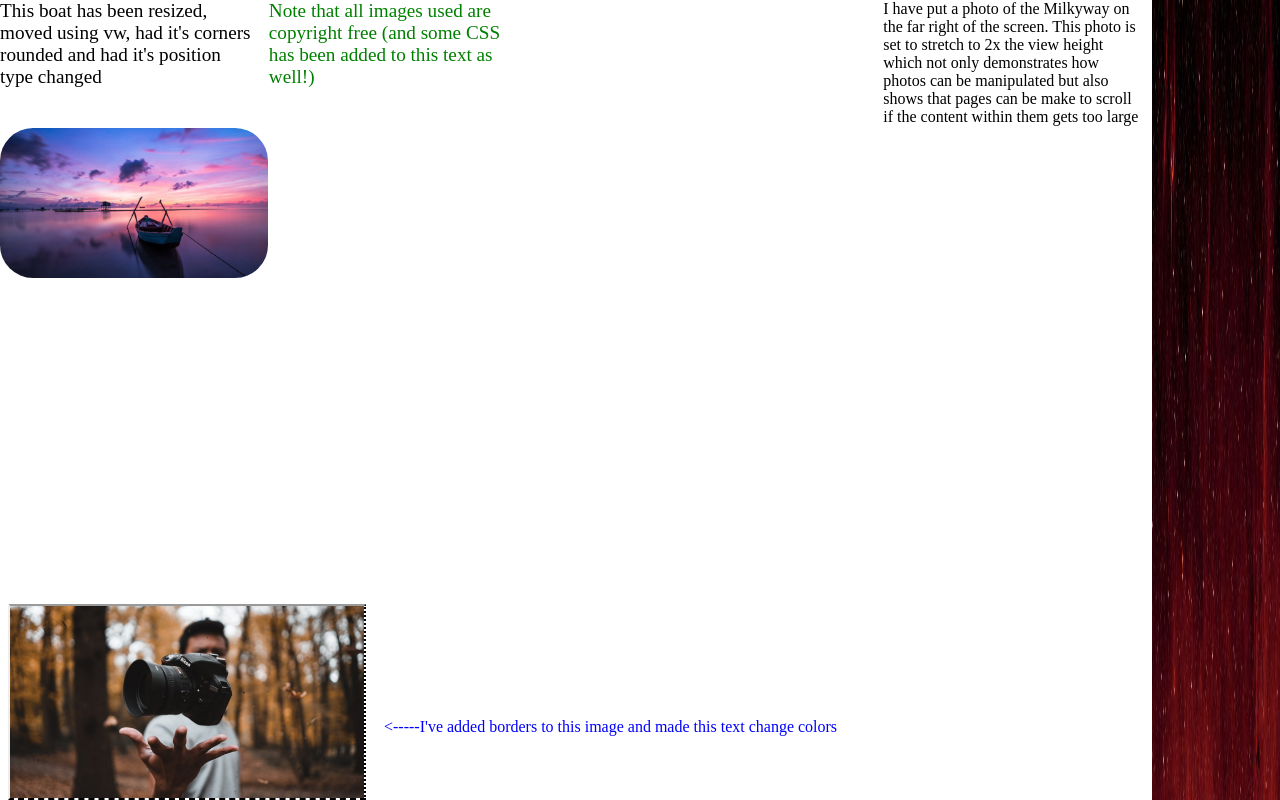
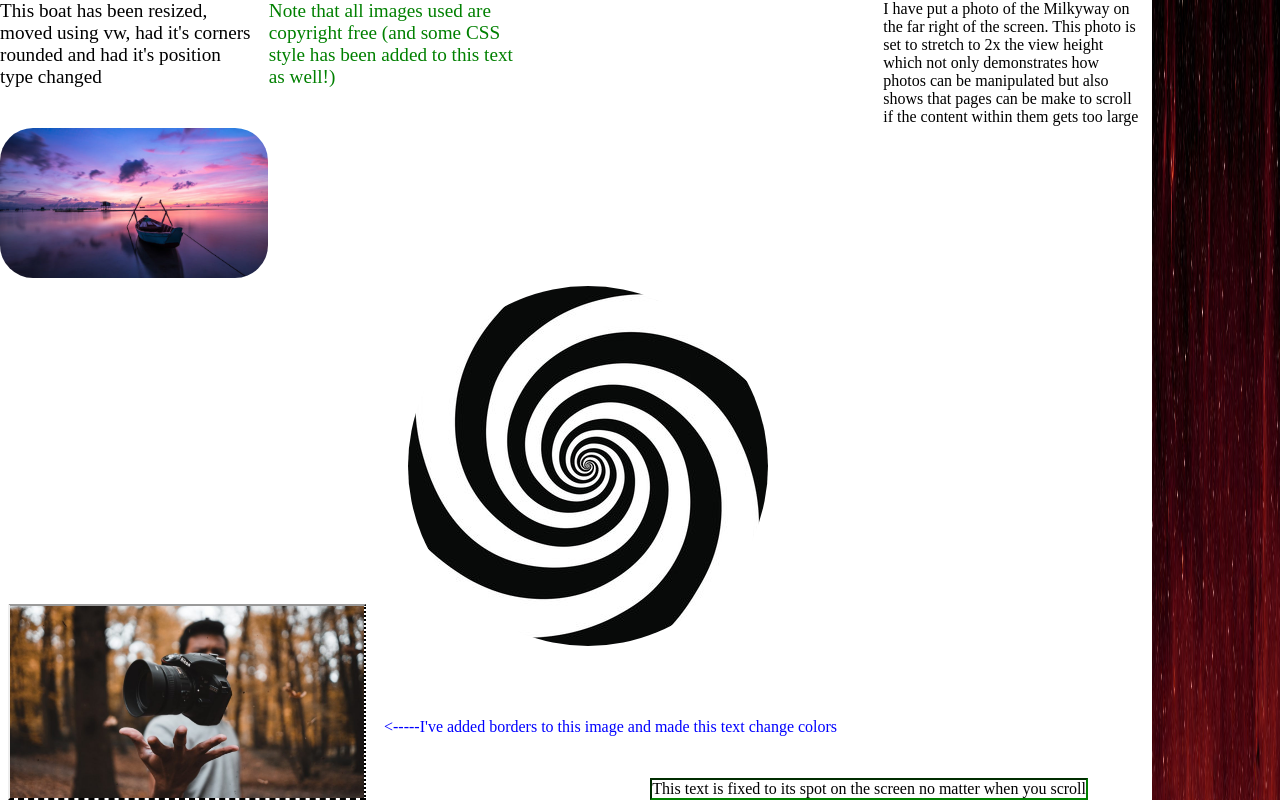
Before and after one commit to jmontel333/WebDevWebsite, a plain HTML site: page index.html in a window 1280 px wide. Drawn offline with Linux system fonts and the light colour scheme.

Commit message:
Update index.html

```diff
--- a/index.html
+++ b/index.html
@@ -8,7 +8,7 @@
     <body class="makeScroll">
         <div class="roundedBoatText">This boat has been resized, moved using vw, had it's corners rounded and had it's position
         type changed</div>
-        <div class="disclaimer">Note that all images used are copyright free (and some CSS has been added to this text
+        <div class="disclaimer">Note that all images used are copyright free (and some CSS style has been added to this text
         as well!)</div>
         <img class="roundedBoat" src="boat.jpg" alt="boat">
         <div class="milkyWayText">I have put a photo of the Milkyway on the far right of the screen. This photo is set to
@@ -17,5 +17,7 @@
         <img class="milkyWay" src="milkyWay.jpg" alt="milkyWay">
         <img class="cameraDude" src="camera dude.jpg" alt="cameraDude">
         <div class="cameraDudeText"><-----I've added borders to this image and made this text change colors</div>
+        <div class="fixedText">This text is fixed to its spot on the screen no matter when you scroll</div>
+        <img class="spinPicture" src="hypnotize.jpg" alt="hypno">
     </body>
 </html>
```
